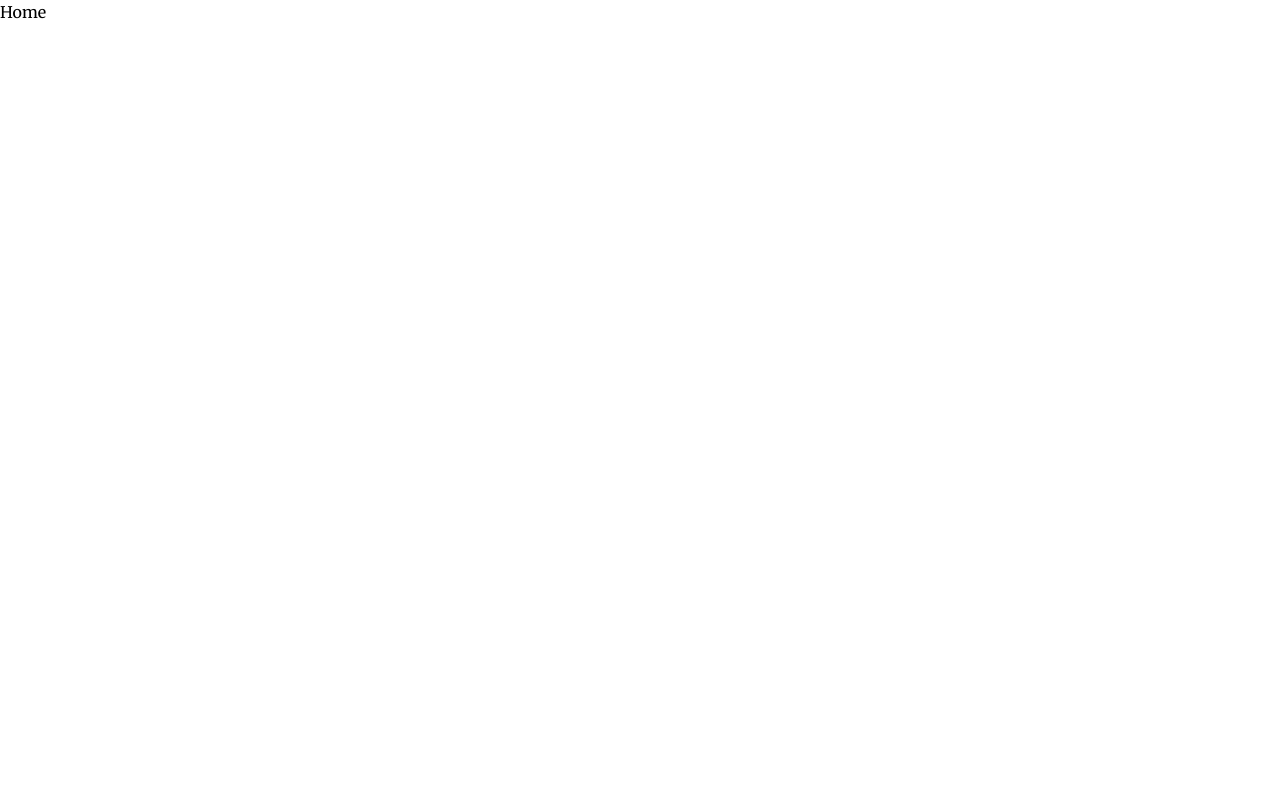
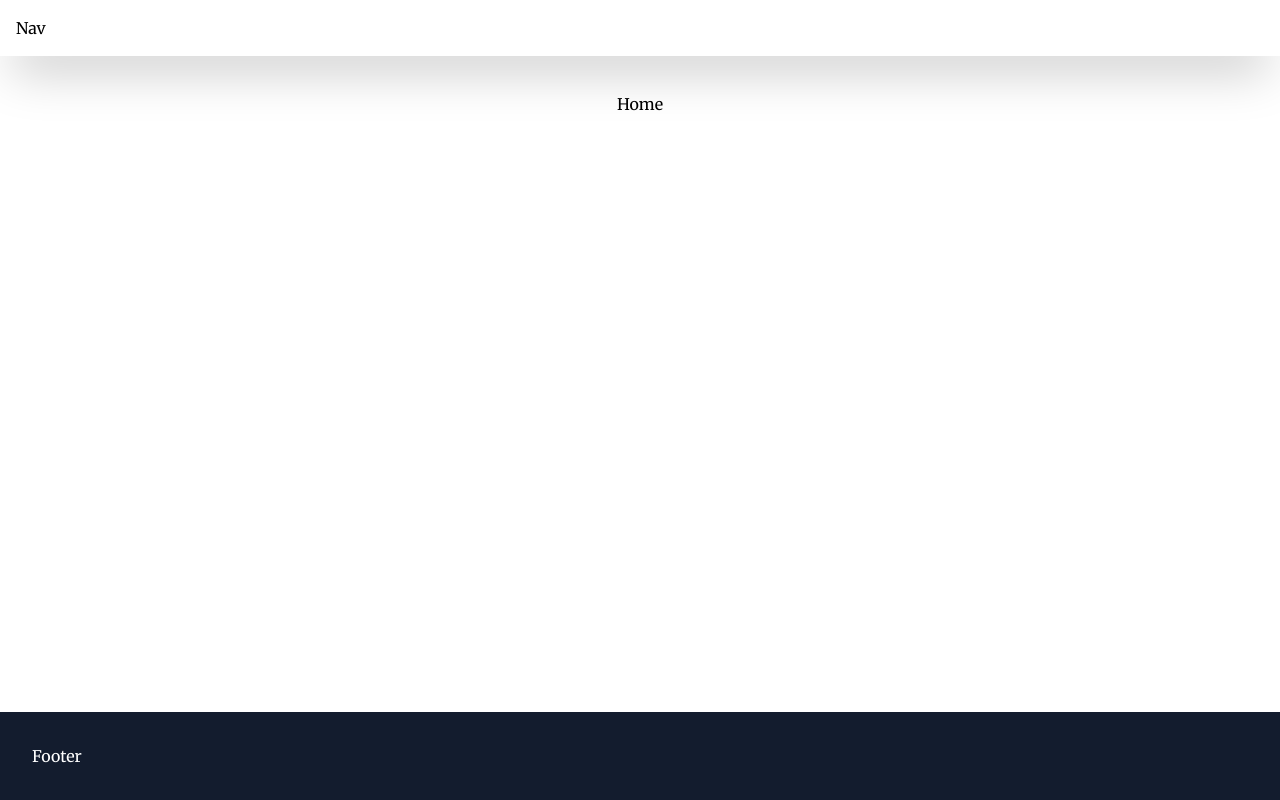
Before and after one commit to daniguf/ImproveInvest, a Next.js app: page / in a window 1280 px wide. Built offline with nearby package versions, Linux system fonts and the light colour scheme.

Commit message:
feat: implemented primary layout with basic composition

```diff
--- a/app/globals.css
+++ b/app/globals.css
@@ -18,8 +18,14 @@
 }
 
 @theme inline {
+  --color-primary: var(--brand-primary-deep-blue);
+  --color-secondary: var(--brand-secondary-deeper-blue);
 }
 
 body {
-  font-style: var(--global-font-style);
+  background-color: var(--background);
+
+  min-height: 100dvh;
+  display: grid;
+  grid-template-rows: auto 1fr auto;
 }
--- a/app/layout.tsx
+++ b/app/layout.tsx
@@ -1,10 +1,12 @@
+import PrimaryLayout from "@/components/layouts/base/PrimaryLayout";
 import type { Metadata } from "next";
 import { Merriweather } from "next/font/google";
 import "./globals.css";
 
 const merriweather = Merriweather({
   subsets: ["latin"],
-  weight: ["400", "700", "800"], // choose the weights you need
+  weight: ["400", "700", "800"],
+  style: "normal",
 });
 
 export const metadata: Metadata = {
@@ -19,7 +21,9 @@ export default function RootLayout({
 }) {
   return (
     <html lang="en" className={merriweather.className}>
-      <body>{children}</body>
+      <body>
+        <PrimaryLayout>{children}</PrimaryLayout>
+      </body>
     </html>
   );
 }
--- /dev/null
+++ b/components/layouts/base/PrimaryLayout.mocks.tsx
@@ -0,0 +1,8 @@
+import Home from "@/app/page";
+import { IPrimaryLayout } from "./PrimaryLayout";
+
+const base: IPrimaryLayout = {
+  children: <Home />,
+};
+
+export const mockPrimaryLayoutProps = base;
--- /dev/null
+++ b/components/layouts/base/PrimaryLayout.tsx
@@ -0,0 +1,19 @@
+export interface IPrimaryLayout {
+  children: React.ReactNode;
+}
+
+const PrimaryLayout = ({ children }: IPrimaryLayout) => {
+  return (
+    <>
+      <header className="top-0 sticky w-full p-[1em] bg-white shadow-2xl z-10">
+        <nav>Nav</nav>
+      </header>
+      <main className="relative max-w-[1128px] mx-auto my-9 px-4 sm:px-8">
+        {children}
+      </main>
+      <footer className="bg-secondary p-[2em] text-white">Footer</footer>
+    </>
+  );
+};
+
+export default PrimaryLayout;
```
Also changed, not shown: 1 other file (tests, documents, lock files or other folders).
